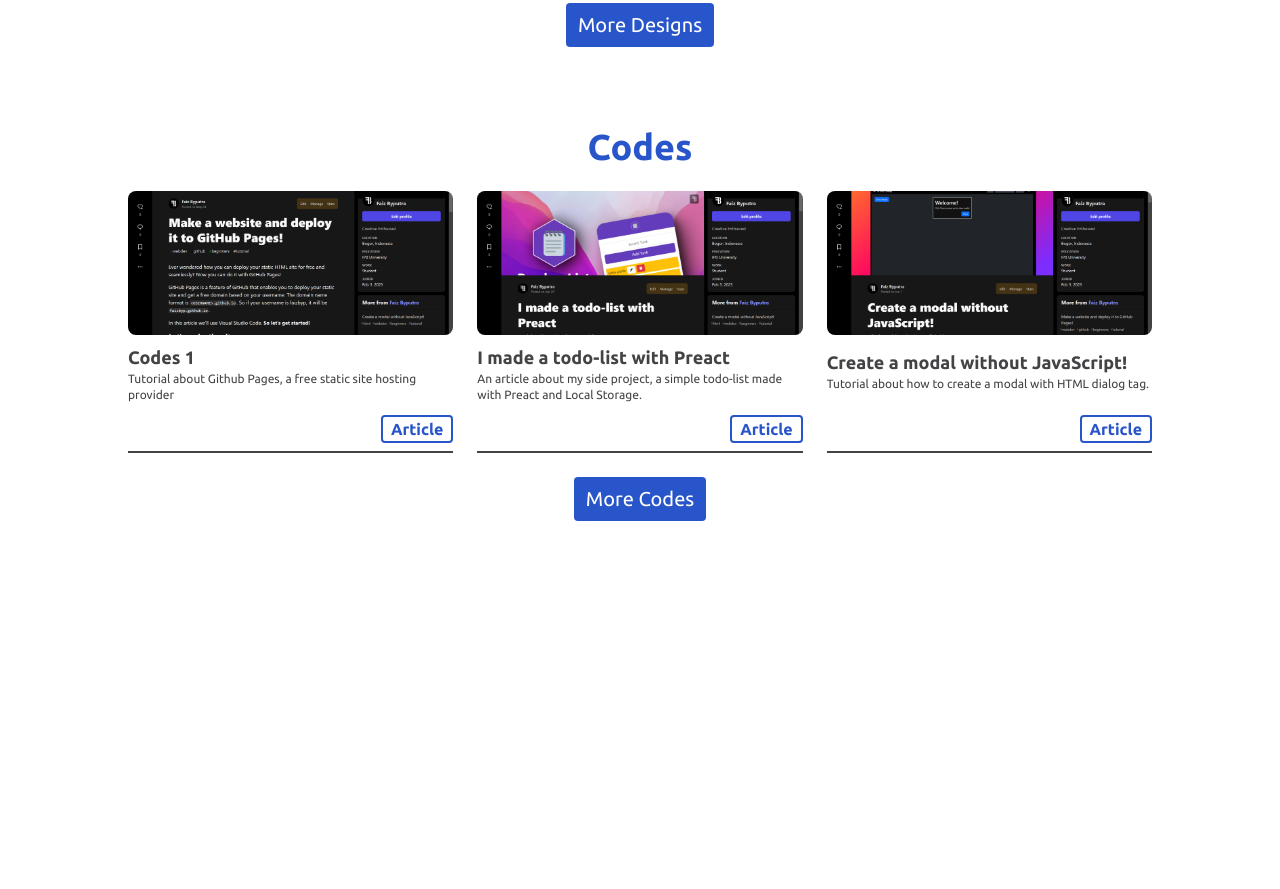
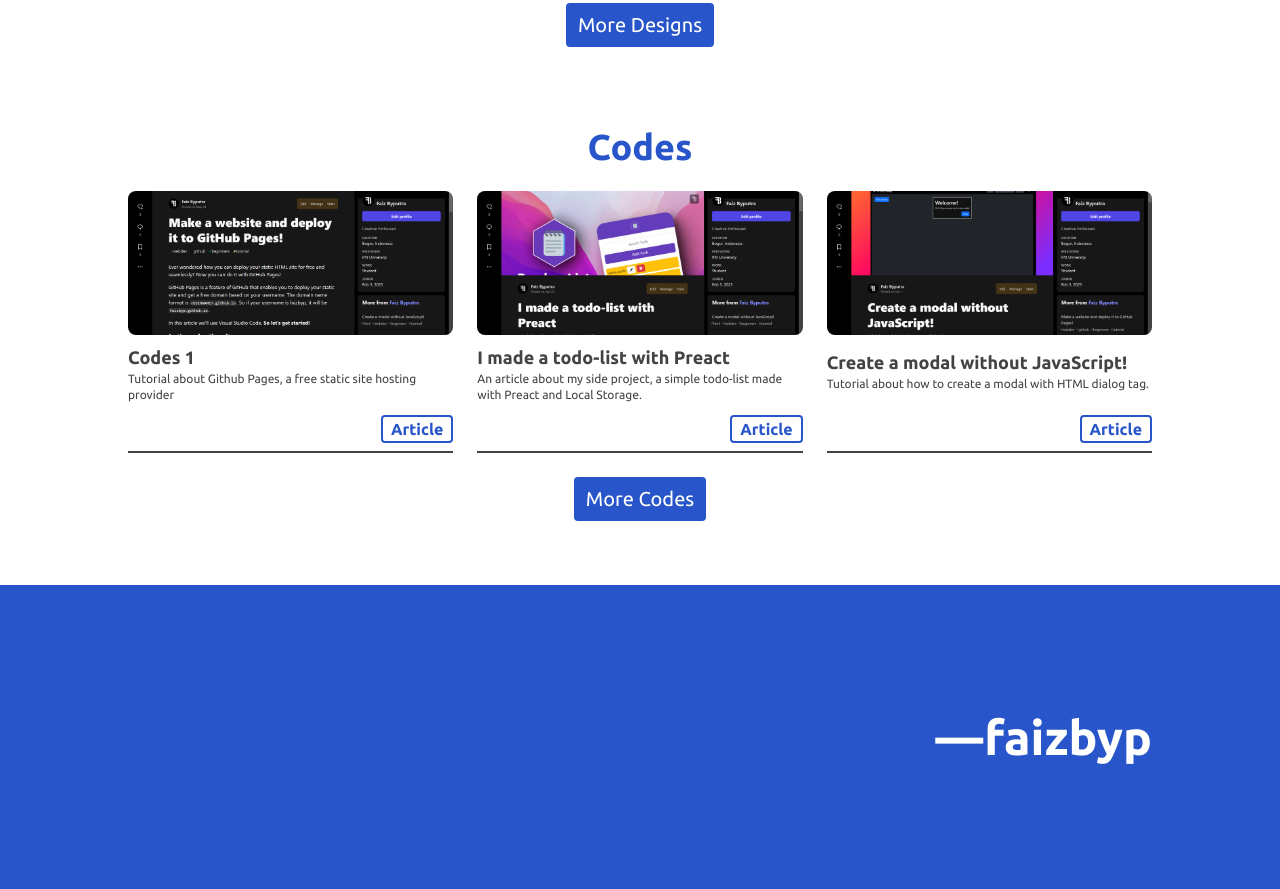
Before and after one commit to faizbyp/main-site, an Astro site: page / in a window 1280 px wide. Shown: the part 1237-2126 px from the top of the page. Before the commit the page ends 1822 px from the top, so only its background shows below. Built offline with nearby package versions, Linux system fonts and the light colour scheme; Astro itself is replaced by a stand-in of ours.

Commit message:
add footer

```diff
--- a/src/layouts/Layout.astro
+++ b/src/layouts/Layout.astro
@@ -16,10 +16,17 @@ import { fade } from 'astro:transitions';
 		<title>{title}</title>
 		<ViewTransitions />
 	</head>
-	<body class="mx-4 my-6 text-secondary select-none">
-    <a href="/" class="text-5xl font-bold text-primary">—faizbyp</a>
-		<main class="mx-auto mt-3 max-w-screen-lg">
-			<slot transition:animate={fade({ duration: '0.6s' })}></slot>
+	<body class="select-none">
+		<main class="mx-4 my-6 text-secondary">
+			<a href="/" class="text-5xl font-bold text-primary">—faizbyp</a>
+			<article class="mx-auto mt-3 max-w-screen-lg">
+				<slot transition:animate={fade({ duration: '0.6s' })}></slot>
+			</article>
 		</main>
+		<footer class="bg-primary py-32">
+			<div class="grid content-center justify-end max-w-screen-lg mx-auto">
+				<h1 class="text-5xl font-bold text-white">—faizbyp</h1>
+			</div>
+		</footer>
 	</body>
 </html>
```
